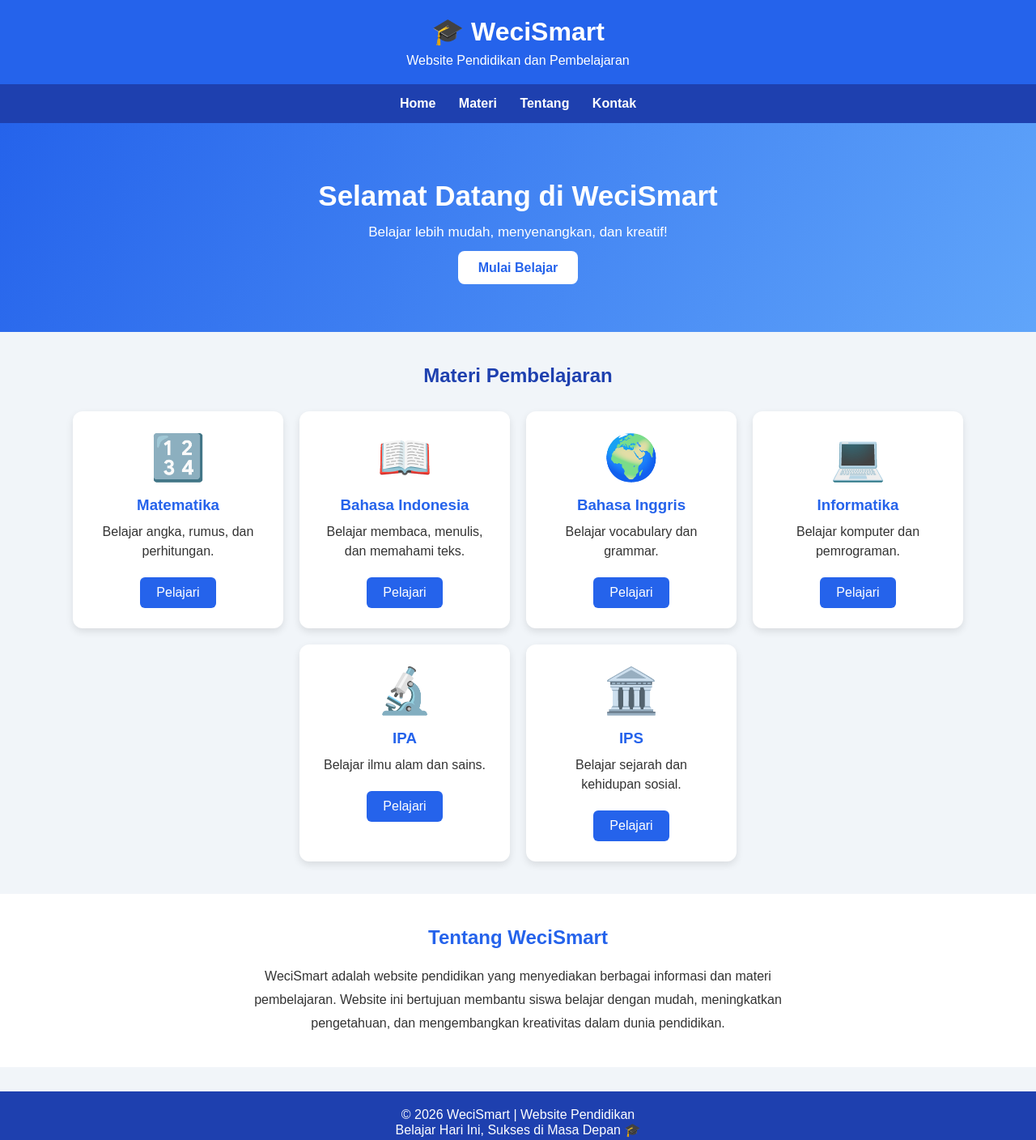
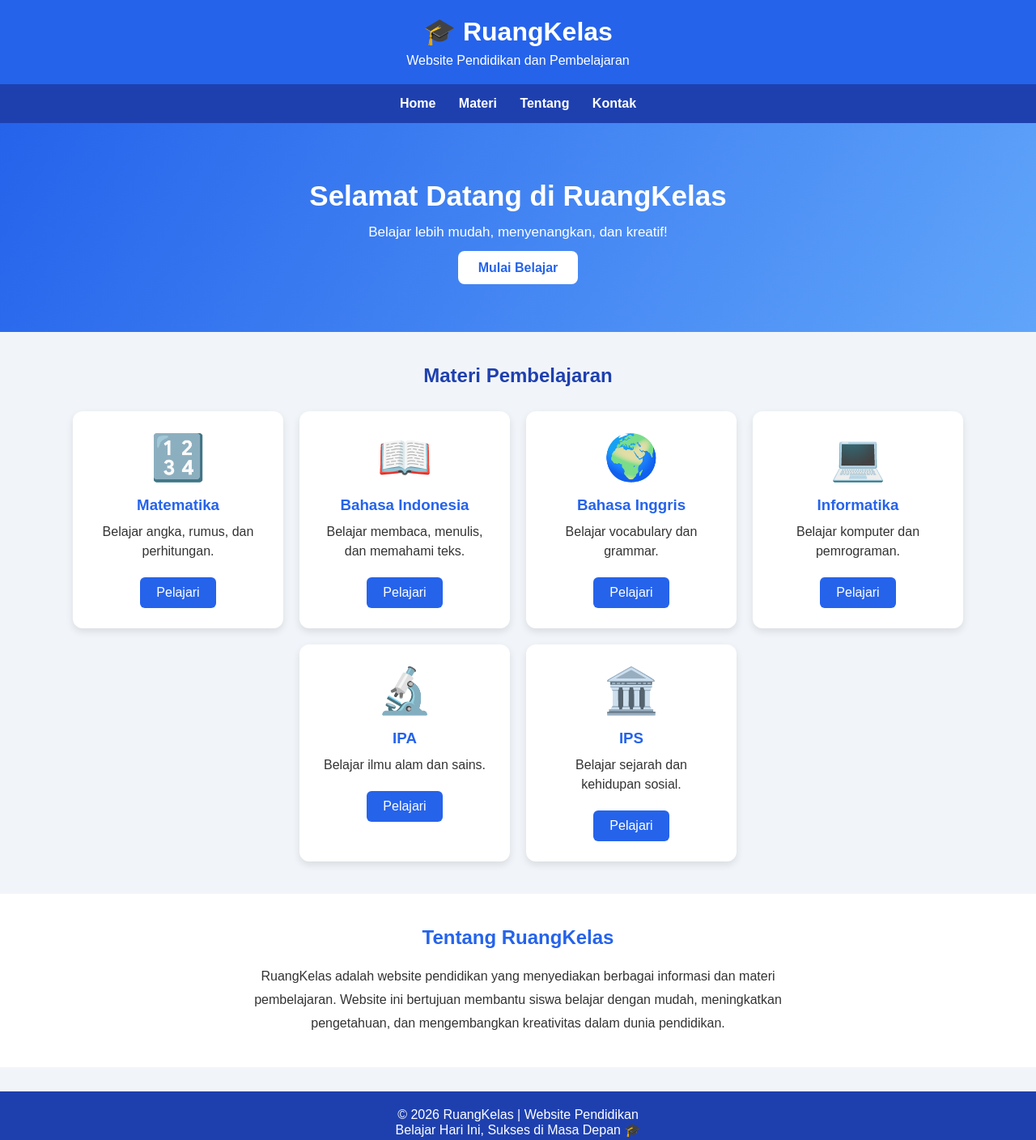
Before and after one commit to ikbaarhafidho2-ship-it/WeciSmart, a plain HTML site: page index.html in a window 1280 px wide. Shown: the whole page at 81% size. Drawn offline with Linux system fonts and the light colour scheme.

Commit message:
Update index.html

```diff
--- a/index.html
+++ b/index.html
@@ -3,13 +3,13 @@
 <head>
     <meta charset="UTF-8">
     <meta name="viewport" content="width=device-width, initial-scale=1.0">
-    <title>WeciSmart - Pendidikan</title>
+    <title>RuangKelas - Pendidikan</title>
     <link rel="stylesheet" href="style.css">
 </head>
 <body>
 
 <header>
-    <h1>🎓 WeciSmart</h1>
+    <h1>🎓 RuangKelas</h1>
     <p>Website Pendidikan dan Pembelajaran</p>
 </header>
 
@@ -21,7 +21,7 @@
 </nav>
 
 <section class="hero" id="home">
-    <h2>Selamat Datang di WeciSmart</h2>
+    <h2>Selamat Datang di RuangKelas</h2>
     <p>Belajar lebih mudah, menyenangkan, dan kreatif!</p>
     <a href="#materi" class="btn">Mulai Belajar</a>
 </section>
@@ -77,9 +77,9 @@
 </section>
 
 <section class="about" id="tentang">
-    <h2>Tentang WeciSmart</h2>
+    <h2>Tentang RuangKelas</h2>
     <p>
-        WeciSmart adalah website pendidikan yang menyediakan
+        RuangKelas adalah website pendidikan yang menyediakan
         berbagai informasi dan materi pembelajaran.
         Website ini bertujuan membantu siswa belajar dengan
         mudah, meningkatkan pengetahuan, dan mengembangkan
@@ -88,7 +88,7 @@
 </section>
 
 <footer id="kontak">
-    <p>© 2026 WeciSmart | Website Pendidikan</p>
+    <p>© 2026 RuangKelas | Website Pendidikan</p>
     <p>Belajar Hari Ini, Sukses di Masa Depan 🎓</p>
 </footer>
 
```
